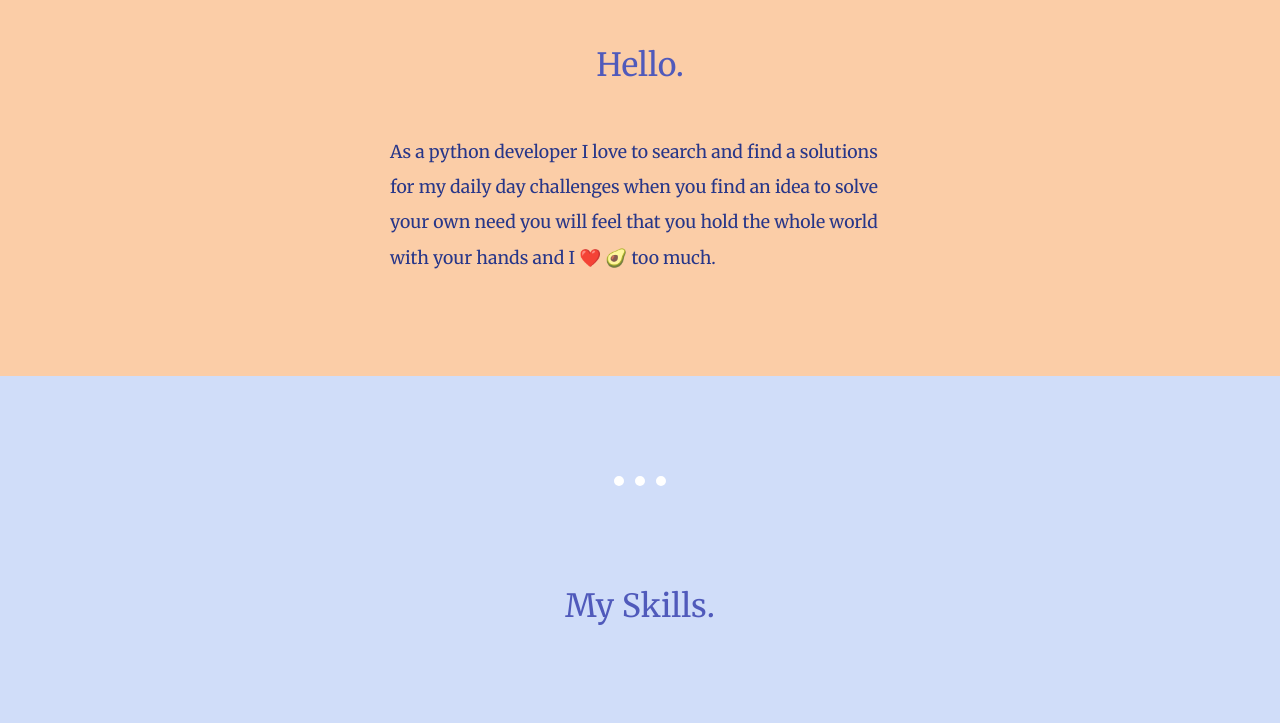
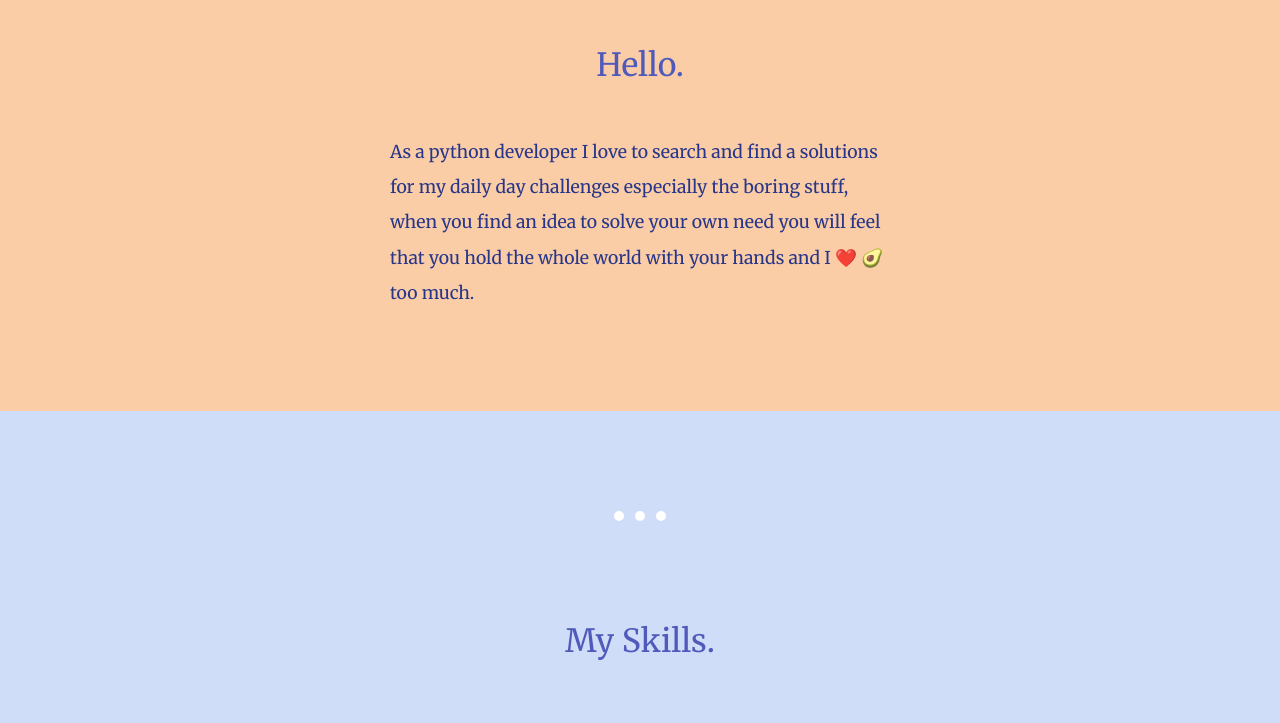
Before and after one commit to Shalabyelectronics/resume, a plain HTML site: page index.html in a window 1280 px wide. Shown: the part 1140-1863 px from the top of the page. Drawn offline with Linux system fonts and the light colour scheme.

Commit message:
edite profile

```diff
--- a/index.html
+++ b/index.html
@@ -27,7 +27,7 @@
       <div class="profile-content">
         <img class="my-photo" src="img/developer.png" alt="shalaby-image">
         <h2>Hello.</h2>
-        <p class="introduction">As a python developer I love to search and find a solutions for my daily day challenges when you find an idea to solve your own need you will feel that you hold the whole world with your hands and I ❤️ 🥑 too much.</p>
+        <p class="introduction">As a python developer I love to search and find a solutions for my daily day challenges especially the boring stuff, when you find an idea to solve your own need you will feel that you hold the whole world with your hands and I ❤️ 🥑 too much.</p>
       </div>
       </div>
     <div class="middle-container">
```
